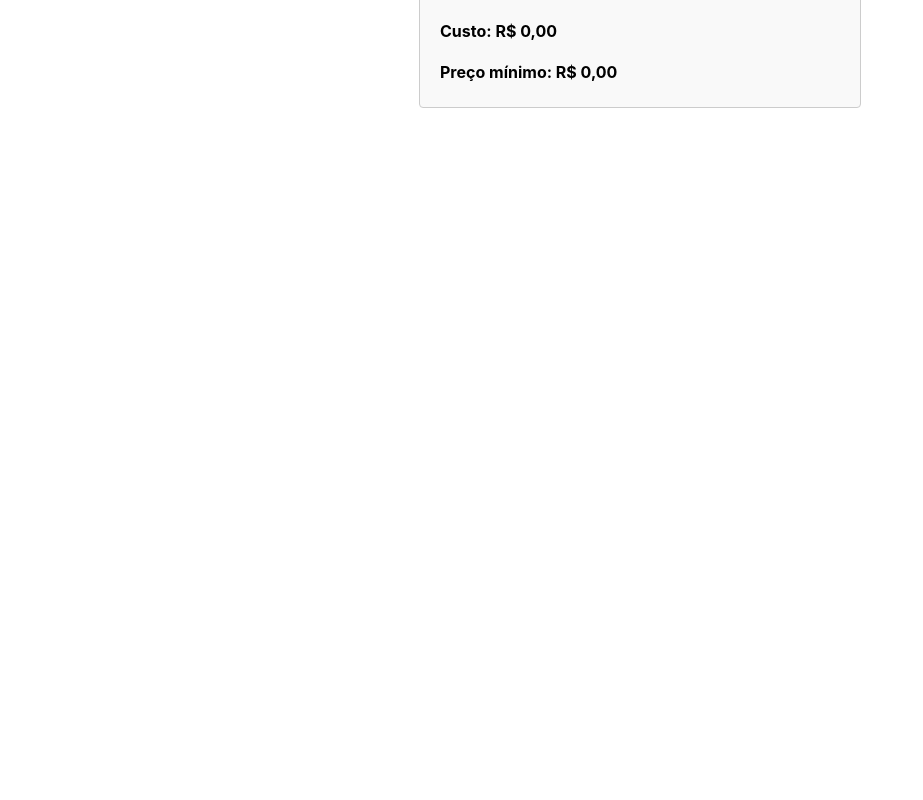
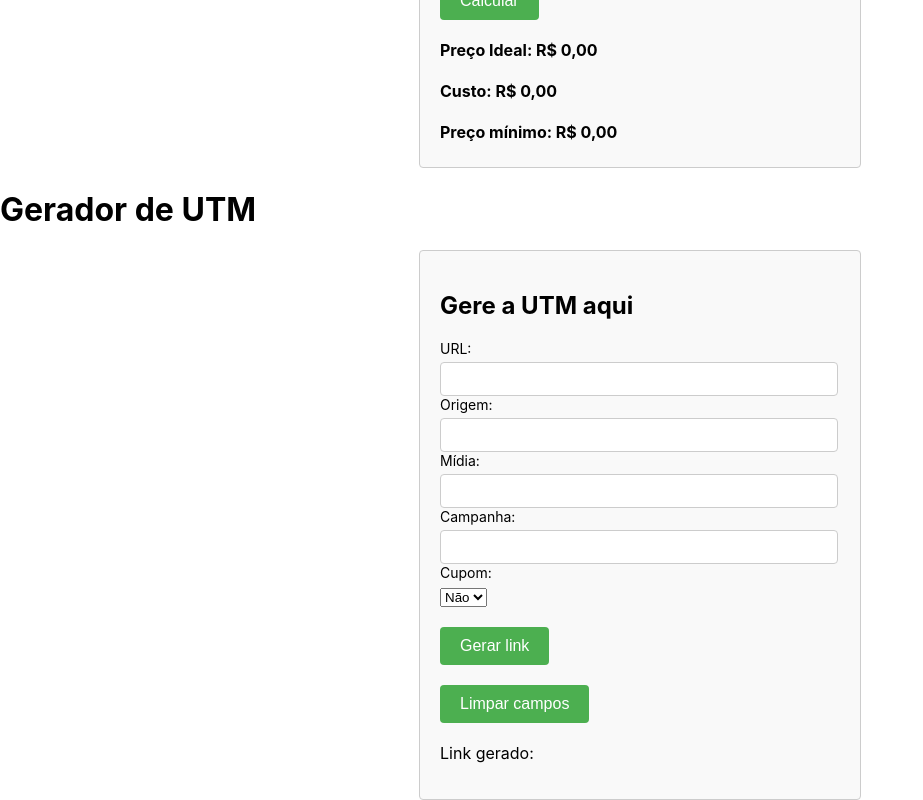
Before and after one commit to Igor1788/PricingCalc, a React (Create React App) app: page / in a window 1280 px wide. Shown: the part 444-1244 px from the top of the page, without its empty margins (0-923 px from the left). Before the commit the page ends 800 px from the top, so only its background shows below. Built offline with nearby package versions, Linux system fonts and the light colour scheme.

Commit message:
Add UTM builder component

```diff
--- a/src/App.tsx
+++ b/src/App.tsx
@@ -1,11 +1,14 @@
 import React from 'react';
 import PriceCalculator from './components/PriceCalculator';
+import FormUtm from './components/FormUTM';
 
 const App: React.FC = () => {
   return (
     <div>
-      <h1></h1>
+      <h1>Calculadora de preços</h1>
       <PriceCalculator />
+      <h1>Gerador de UTM</h1>
+      <FormUtm />
     </div>
   );
 };
--- /dev/null
+++ b/src/components/FormUTM.css
@@ -0,0 +1,52 @@
+.utm-field-container {
+    max-width: 400px;
+    margin: 0 auto;
+    padding: 20px;
+    border: 1px solid #ccc;
+    border-radius: 4px;
+    background-color: #f9f9f9;
+}
+
+h2 {
+    font-size: 24px;
+    margin-bottom: 20px;
+}
+
+.input-container {
+    margin-bottom: 10px;
+}
+
+label {
+    display: block;
+    font-size: 14px;
+    margin-bottom: 5px;
+}
+
+input {
+    width: 95%;
+    padding: 8px;
+    font-size: 14px;
+    border: 1px solid #ccc;
+    border-radius: 4px;
+}
+
+button {
+    display: block;
+    margin-top: 20px;
+    padding: 10px 20px;
+    font-size: 16px;
+    border: none;
+    border-radius: 4px;
+    background-color: #4caf50;
+    color: #fff;
+    cursor: pointer;
+}
+
+.result-container {
+    margin-top: 20px;
+}
+
+h3, h4 {
+    font-size: 16px;
+    margin-bottom: 5px;
+}
--- /dev/null
+++ b/src/components/FormUTM.tsx
@@ -0,0 +1,79 @@
+import React, { useState } from 'react';
+import './FormUTM.css'
+
+const FormUtm = () => {
+  const [url, setUrl] = useState('');
+  const [origem, setOrigem] = useState('');
+  const [midia, setMidia] = useState('');
+  const [campanha, setCampanha] = useState('');
+  const [cupom, setCupom] = useState(false);
+  const [linkGerado, setLinkGerado] = useState('');
+  const [linkCopiado, setLinkCopiado] = useState(false); // Adicionado para controlar se o link foi copiado
+
+  const handleGenerateLink = () => {
+    let base = cupom ? `${url}&` : `${url}?`;
+    base += `utm_source=${origem}&utm_medium=${midia}&utm_campaign=${campanha}`;
+    setLinkGerado(base);
+    setLinkCopiado(false); // Resetamos a variável linkCopiado
+  };
+
+  const handleCopyLink = async () => {
+    if (linkGerado) {
+      try {
+        await navigator.clipboard.writeText(linkGerado);
+        setLinkCopiado(true);
+      } catch (err) {
+        console.error('Falha ao copiar o texto: ', err);
+      }
+    }
+  }
+  const handleClearFields = () => {
+    setUrl('');
+    setOrigem('');
+    setMidia('');
+    setCampanha('');
+    setCupom(false);
+    setLinkGerado('');
+    setLinkCopiado(false);
+  }
+
+  return (
+    <div className='utm-field-container'>
+      <h2>Gere a UTM aqui</h2>
+      <div className="input-container">
+        <label>URL: </label>
+        <input type="text" onChange={(e) => setUrl(e.target.value)} />
+
+        <label>Origem: </label>
+        <input type="text" onChange={(e) => setOrigem(e.target.value)} />
+
+        <label>Mídia: </label>
+        <input type="text" onChange={(e) => setMidia(e.target.value)} />
+
+        <label>Campanha: </label>
+        <input type="text" onChange={(e) => setCampanha(e.target.value)} />
+
+        <label>Cupom: </label>
+        <select onChange={(e) => setCupom(e.target.value === 'sim')}>
+          <option value="não">Não</option>
+          <option value="sim">Sim</option>
+        </select>
+
+        <button onClick={handleGenerateLink}>Gerar link</button>
+        <button onClick={handleClearFields}>Limpar campos</button>
+      </div>
+
+      <div className='result-container'>
+        <p
+          onClick={handleCopyLink} // Adicionado evento de click para copiar o link
+          style={{cursor: "pointer"}} // Adicionado para mudar o cursor quando passar o mouse sobre o link
+        >
+          Link gerado: {linkGerado}
+        </p>
+        {linkCopiado && <p style={{color: "green"}}>Link copiado com sucesso!</p>}
+      </div>
+    </div>
+  );
+};
+
+export default FormUtm;
```
